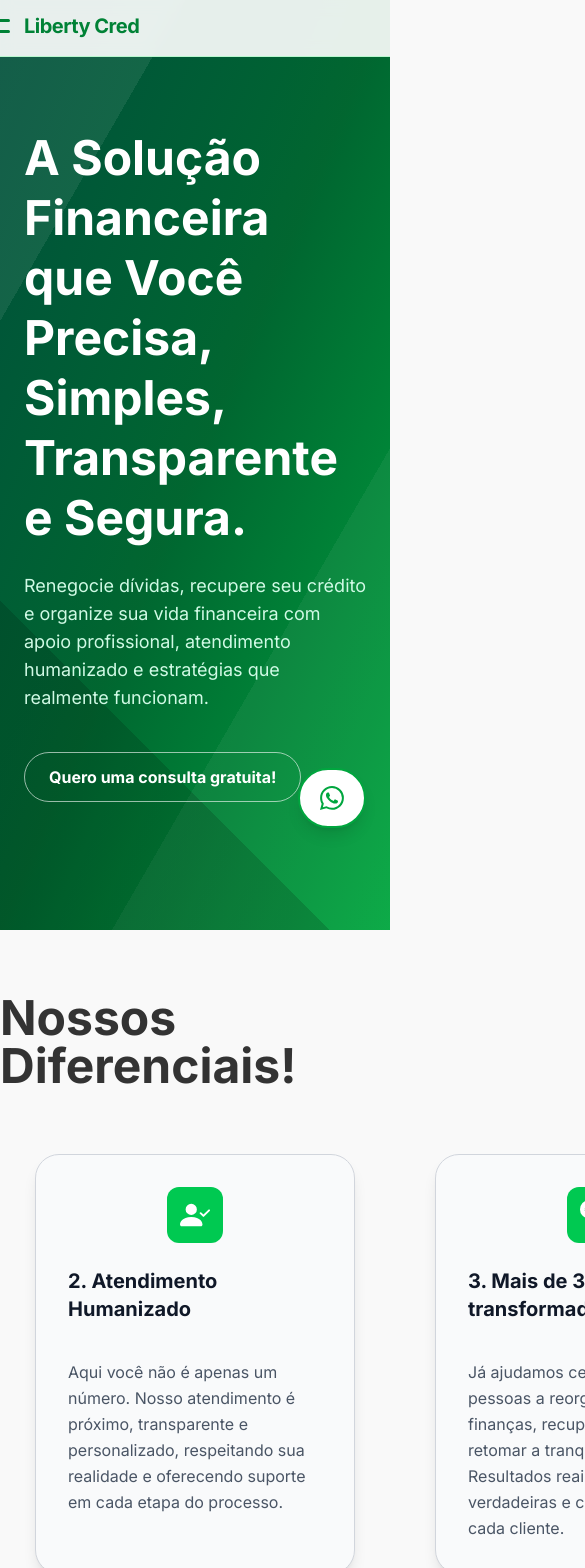
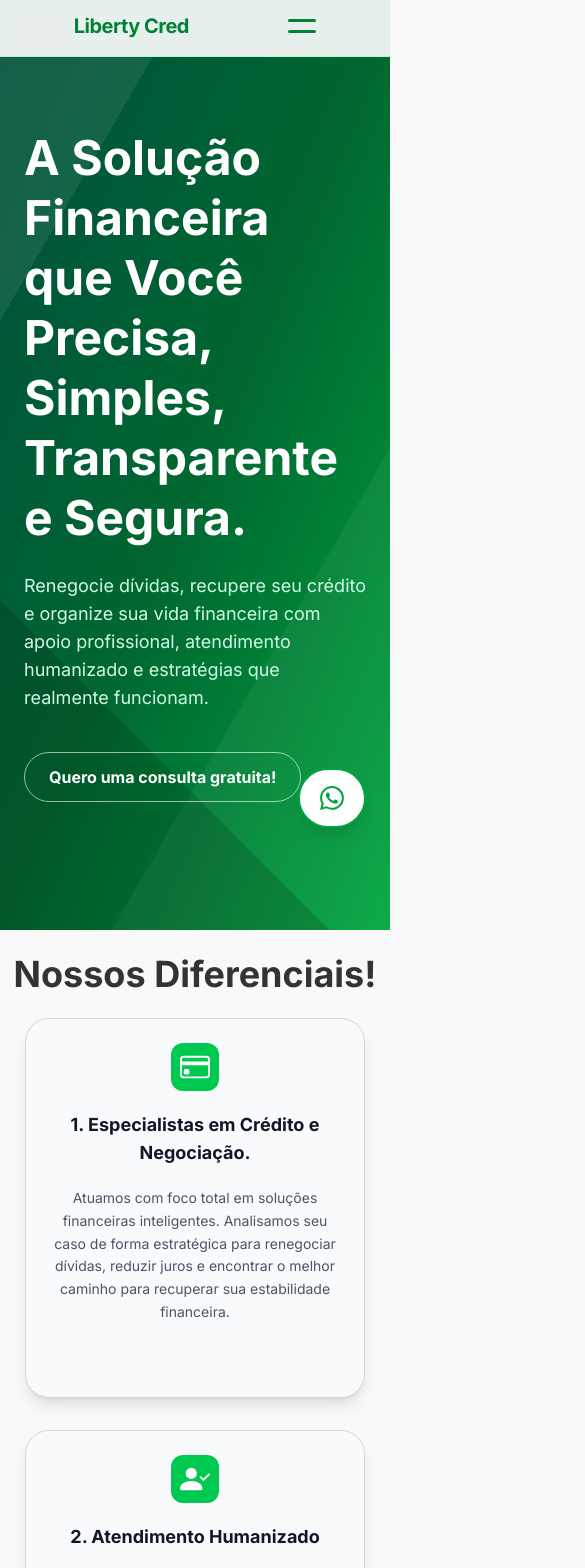
Before and after one commit to guhrizzo/site-lb-cred, a Next.js app: page / in a window 390 px wide. Shown: the top 1568 px of the page, 585 px wide, since content can reach past the window. Built offline with nearby package versions, Linux system fonts and the light colour scheme.

Commit message:
add update

```diff
--- a/app/page.tsx
+++ b/app/page.tsx
@@ -17,7 +17,7 @@ export default function Home() {
           data-aos-duration="800"
           data-aos-delay="100"
           data-aos-once="true" className="flex flex-col justify-center items-center">
-          <h1 className='text-5xl font-bold mt-16 mb-16'>Nossos Diferenciais!</h1>
+          <h1 className='lg:text-5xl text-4xl font-bold lg:mt-16 lg:mb-16 mb-6 mt-6'>Nossos Diferenciais!</h1>
           <CardsSection />
         </div>
       </div>
--- a/public/components/Nav.jsx
+++ b/public/components/Nav.jsx
@@ -44,7 +44,7 @@ export default function Navbar() {
   `}
         >
 
-            <div className="max-w-6xl mx-auto flex items-center lg:justify-between px-6 py-4">
+            <div className="max-w-6xl mx-auto flex items-center lg:justify-between justify-around px-6 py-4">
 
                 {/* Logo */}
                 <span className="font-bold text-xl tracking-tight">
@@ -68,7 +68,7 @@ export default function Navbar() {
                 {/* Botão Hambúrguer */}
                 <button
                     onClick={() => setOpen(!open)}
-                    className="md:hidden flex flex-col justify-center absolute right-95 gap-2"
+                    className="md:hidden flex flex-col justify-center  gap-2"
                     aria-label="Abrir menu"
                 >
                     <span
--- a/public/components/WhatsAppButton.jsx
+++ b/public/components/WhatsAppButton.jsx
@@ -4,7 +4,7 @@ import { useEffect, useState } from "react";
 export default function WhatsAppButton() {
     const [scrolled, setScrolled] = useState(false);
 
-    const phone = "+551499842-0710";
+    const phone = "5514998420710";
 
     const message = "Olá, vim pelo site da Liberty CRED e gostaria de uma análise gratuita.";
 
--- a/public/components/cards.jsx
+++ b/public/components/cards.jsx
@@ -7,8 +7,11 @@ export default function InfoCard({ number, title, text, icon, active }) {
       data-aos-once="true"
       className={`
         relative
-        w-[320px] min-h-[420px] p-8 rounded-3xl
-        flex flex-col gap-6
+        w-full max-w-[340px]
+        min-h-[380px]
+        p-6 md:p-8
+        rounded-3xl
+        flex flex-col gap-5
         transition-all duration-300
         ${
           active
@@ -19,26 +22,20 @@ export default function InfoCard({ number, title, text, icon, active }) {
     >
       {/* Ícone */}
       <div className="flex items-center justify-center">
-        <div className="w-14 h-14 rounded-xl bg-green-500 flex items-center justify-center text-white text-2xl">
+        <div className="w-12 h-12 md:w-14 md:h-14 rounded-xl bg-green-500 flex items-center justify-center text-white text-xl md:text-2xl">
           {icon}
         </div>
       </div>
 
-      {/* Conteúdo com linha verde */}
-
-
-
-
       {/* Título */}
-        <h3 className="text-xl font-bold text-gray-900">
+      <h3 className="text-lg md:text-xl font-bold text-gray-900 text-center">
         {number}. {title}
       </h3>
 
       {/* Texto */}
-        <p className="mt-3 text-gray-600 leading-relaxed">
+      <p className="text-sm md:text-base text-gray-600 leading-relaxed text-center">
         {text}
       </p>
-
     </div>
   );
 }
--- a/public/components/cardsSection.jsx
+++ b/public/components/cardsSection.jsx
@@ -2,7 +2,12 @@ import InfoCard from "./cards";
 
 export default function CardsSection() {
     return (
-        <section className="flex justify-center gap-20 mb-16">
+        <section className="
+  flex flex-col items-center gap-8
+  md:flex-row md:justify-center md:gap-20
+  mb-16
+">
+
 
             <InfoCard
                 number={1}
```
Lines whose indentation alone changed are shown as unchanged.
